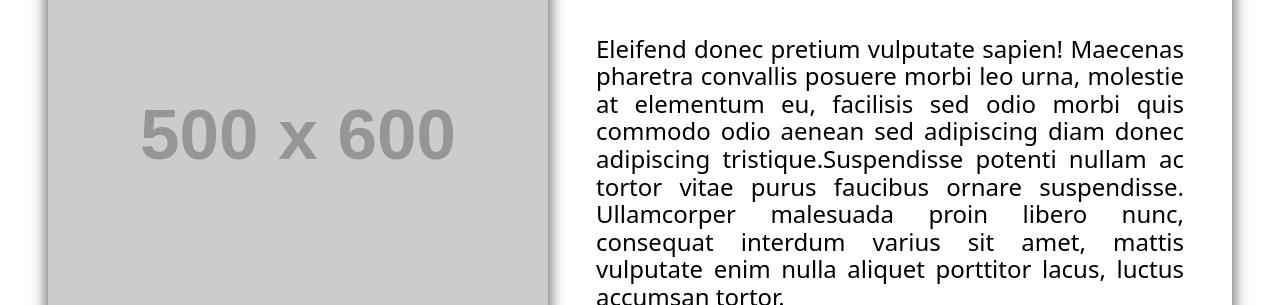
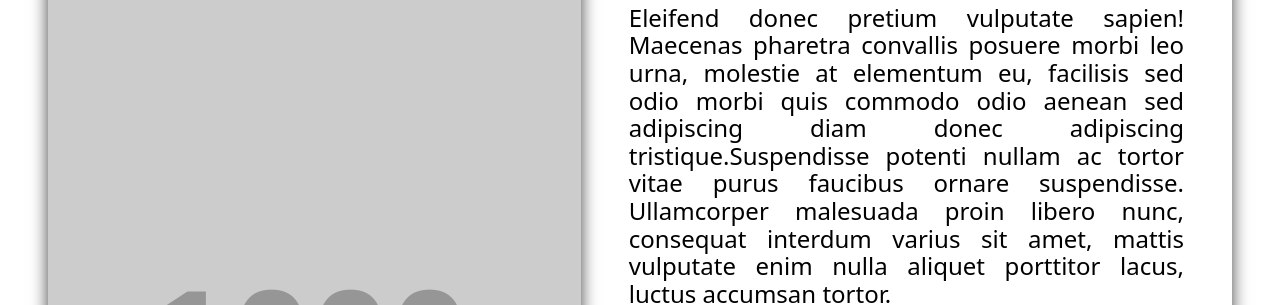
Before and after one commit to LydosSky/odin-homepage, a plain HTML site: page index.html in a window 1280 px wide. Shown: the part 208-513 px from the top of the page. Drawn offline with nearby package versions, Linux system fonts and the light colour scheme; placeholder pictures from the web are drawn by us.

Commit message:
feat: new size of sections and some flex-basis for img

```diff
--- a/styles.css
+++ b/styles.css
@@ -1,6 +1,14 @@
+#about-me,
+#my-work,
+#contact-me {
+  height: 90vh;
+}
+
 #about-me {
   display: flex;
   padding: 3rem;
+  justify-content: center;
+  align-items: center;
 }
 
 #about-me .about-me-image {
@@ -8,11 +16,13 @@
   height: 600px;
   position: relative;
   box-shadow: 0px 0px 1rem 0px rgba(0, 0, 0, 0.75);
-  background-image: url("https://placehold.co/500x600");
+  background-image: url("https://placehold.co/1000/a27f60/a27f60");
   flex-shrink: 0;
+  flex-basis: 45%;
 }
 
 #about-me h1 {
+  color: #ffffff;
   text-align: center;
   width: 100%;
   margin: 0;
```
